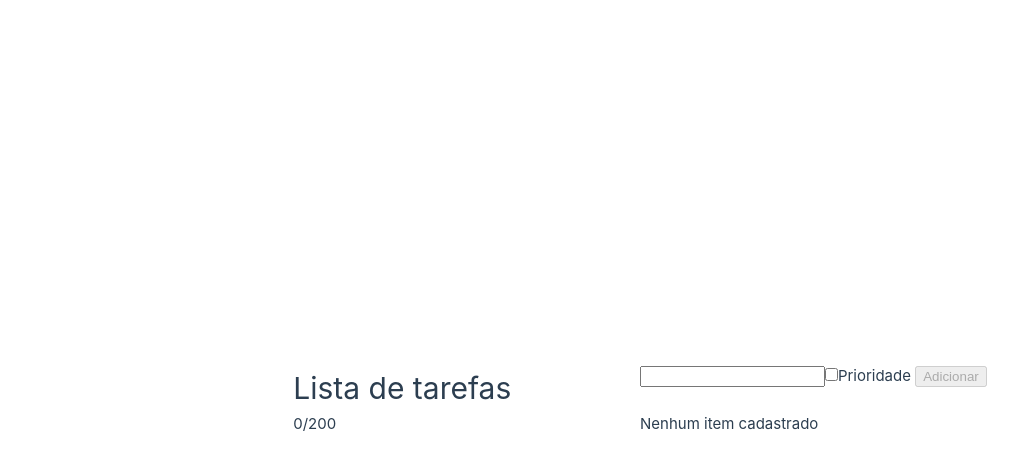
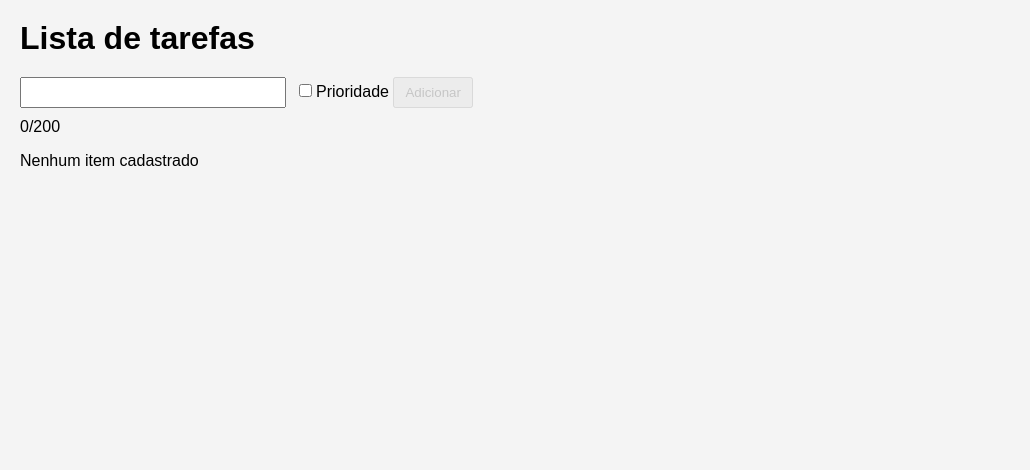
Before and after one commit to constpereiradev/vue-todo-list, a Vue app: page / in a window 1280 px wide. Shown: the top 470 px of the page, without its empty margins (0-1030 px from the left). Built offline with nearby package versions, Linux system fonts and the light colour scheme.

Commit message:
Refactor main.css for improved styling and layout

```diff
--- a/src/assets/main.css
+++ b/src/assets/main.css
@@ -1,35 +1,68 @@
-@import './base.css';
-
-#app {
-  max-width: 1280px;
-  margin: 0 auto;
-  padding: 2rem;
-  font-weight: normal;
+body {
+  font-family: Arial, Helvetica, sans-serif;
+  background-color: #f4f4f4;
+  margin: 0;
+  padding: 20px;
 }
 
-a,
-.green {
-  text-decoration: none;
-  color: hsla(160, 100%, 37%, 1);
-  transition: 0.4s;
-  padding: 3px;
+.header {
+  margin-bottom: 20px;
 }
 
-@media (hover: hover) {
-  a:hover {
-    background-color: hsla(160, 100%, 37%, 0.2);
-  }
+h1 {
+  margin: 0;
 }
 
-@media (min-width: 1024px) {
-  body {
-    display: flex;
-    place-items: center;
-  }
+form {
+  margin-bottom: 10px;
+}
 
-  #app {
-    display: grid;
-    grid-template-columns: 1fr 1fr;
-    padding: 0 2rem;
-  }
+input[type="text"] {
+  padding: 6px;
+  width: 250px;
+  margin-right: 8px;
 }
+
+input[type="checkbox"] {
+  margin-left: 5px;
+  margin-right: 4px;
+}
+
+button {
+  padding: 6px 10px;
+  cursor: pointer;
+}
+
+button:disabled {
+  cursor: not-allowed;
+  opacity: 0.6;
+}
+
+ul {
+  list-style: none;
+  padding: 0;
+}
+
+li {
+  background: white;
+  padding: 8px;
+  margin-bottom: 6px;
+  border-radius: 4px;
+}
+
+li p {
+  margin: 0;
+  display: flex;
+  justify-content: space-between;
+  align-items: center;
+}
+
+.marked {
+  text-decoration: line-through;
+  opacity: 0.6;
+}
+
+.priority {
+  color: orange;
+  font-weight: bold;
+}
```
